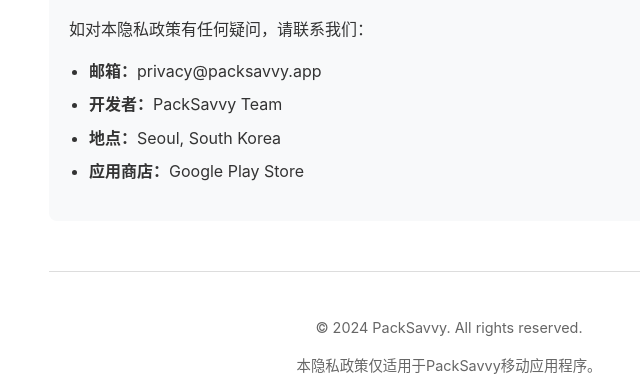
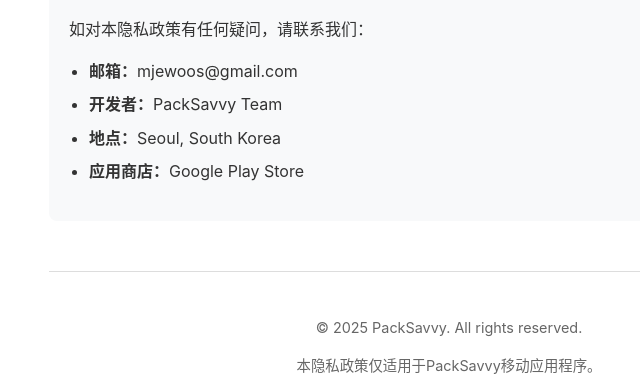
Before and after one commit to Sungess/packsavvy-privacy, a plain HTML site: page zh.html in a window 1280 px wide. Shown: the part 2667-3056 px from the top of the page, 191-831 px from the left. Drawn offline with Linux system fonts and the light colour scheme.

```diff
--- a/zh.html
+++ b/zh.html
@@ -233,7 +233,7 @@
         <h2>10. 联系信息</h2>
         <p>如对本隐私政策有任何疑问，请联系我们：</p>
         <ul>
-            <li><strong>邮箱：</strong>privacy@packsavvy.app</li>
+            <li><strong>邮箱：</strong>mjewoos@gmail.com</li>
             <li><strong>开发者：</strong>PackSavvy Team</li>
             <li><strong>地点：</strong>Seoul, South Korea</li>
             <li><strong>应用商店：</strong>Google Play Store</li>
@@ -241,7 +241,7 @@
     </div>
 
     <div class="footer">
-        <p>&copy; 2024 PackSavvy. All rights reserved.</p>
+        <p>&copy; 2025 PackSavvy. All rights reserved.</p>
         <p>本隐私政策仅适用于PackSavvy移动应用程序。</p>
     </div>
 </body>
```
